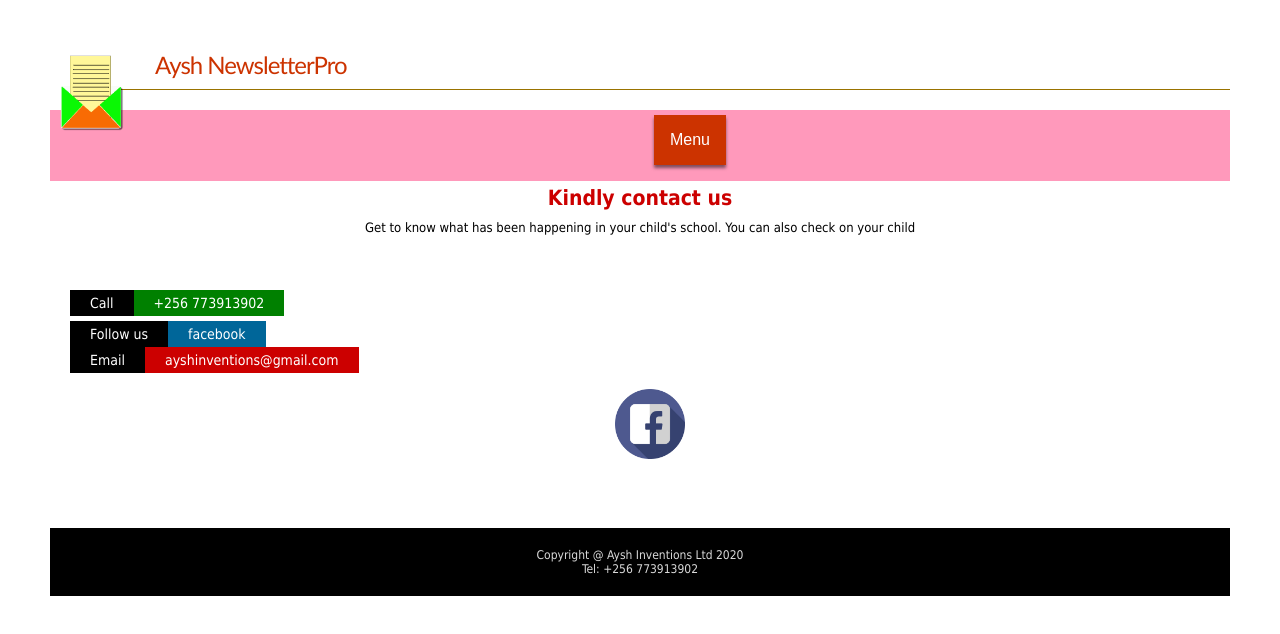
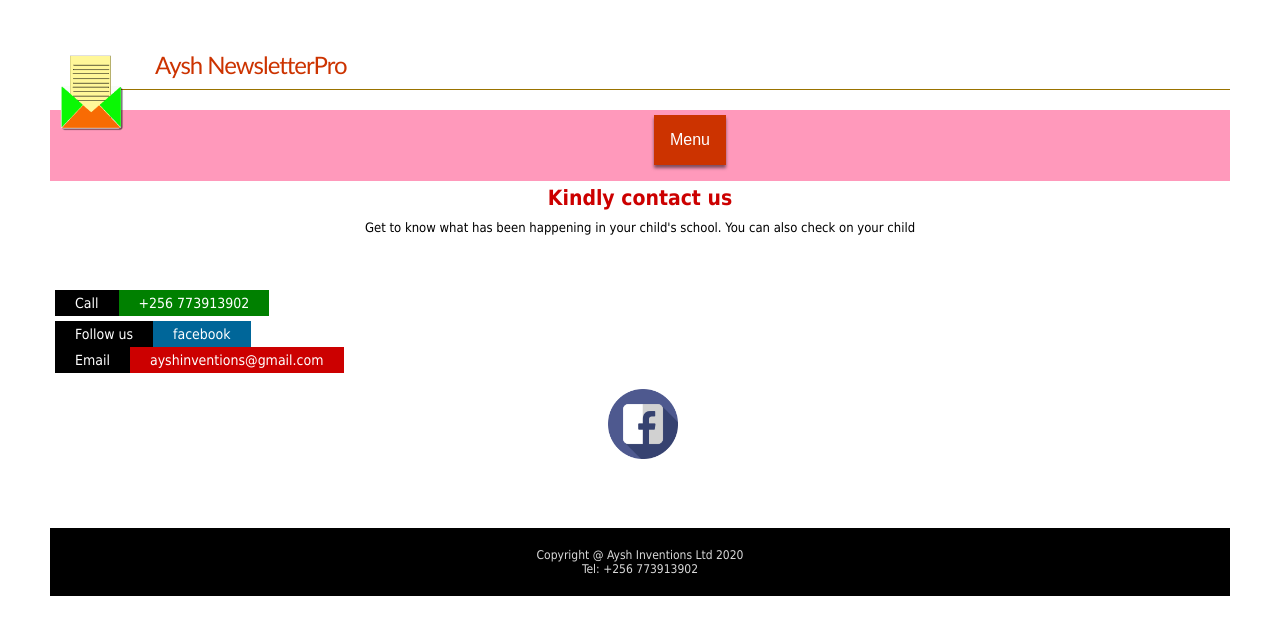
Before and after one commit to aysh-ug/NewsletterPro, a plain HTML site: page contactus.html in a window 1280 px wide. Drawn offline with Linux system fonts and the light colour scheme.

Commit message:
Update contactus.html

```diff
--- a/contactus.html
+++ b/contactus.html
@@ -48,7 +48,7 @@
 <h2 style="text-align: center; color: #cc0000;padding: 5px 20px;  ">Kindly contact us </h2>
 <p id="know" style="font-size: 13px; text-align: center; color: #000;padding: 5px 20px;">Get to know what has been happening in your child's school. You can also check on your child</p>
 
-<div class="section" style="text-align: center;margin: 0px 0px 5px 20px; font-size: 14px;">
+<div class="section" style="text-align: center;margin: 0px 0px 5px 5px; font-size: 14px;">
  <div class="slideshow-container">
 
 <div class="partition">
```
